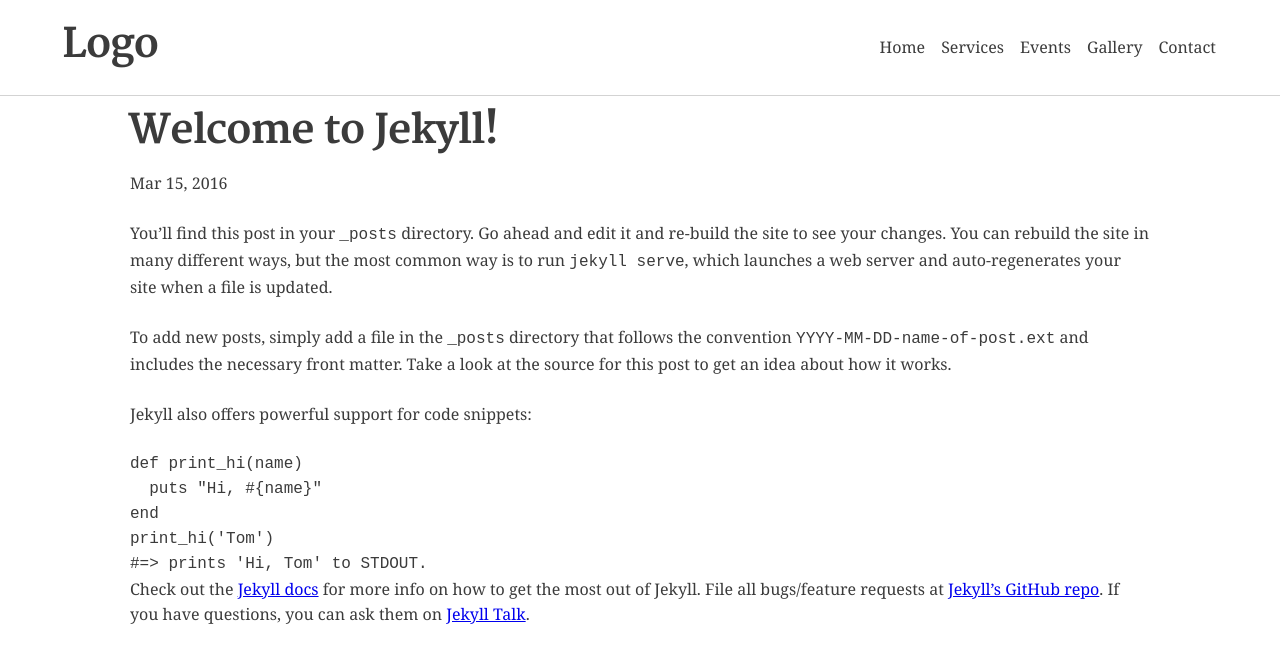
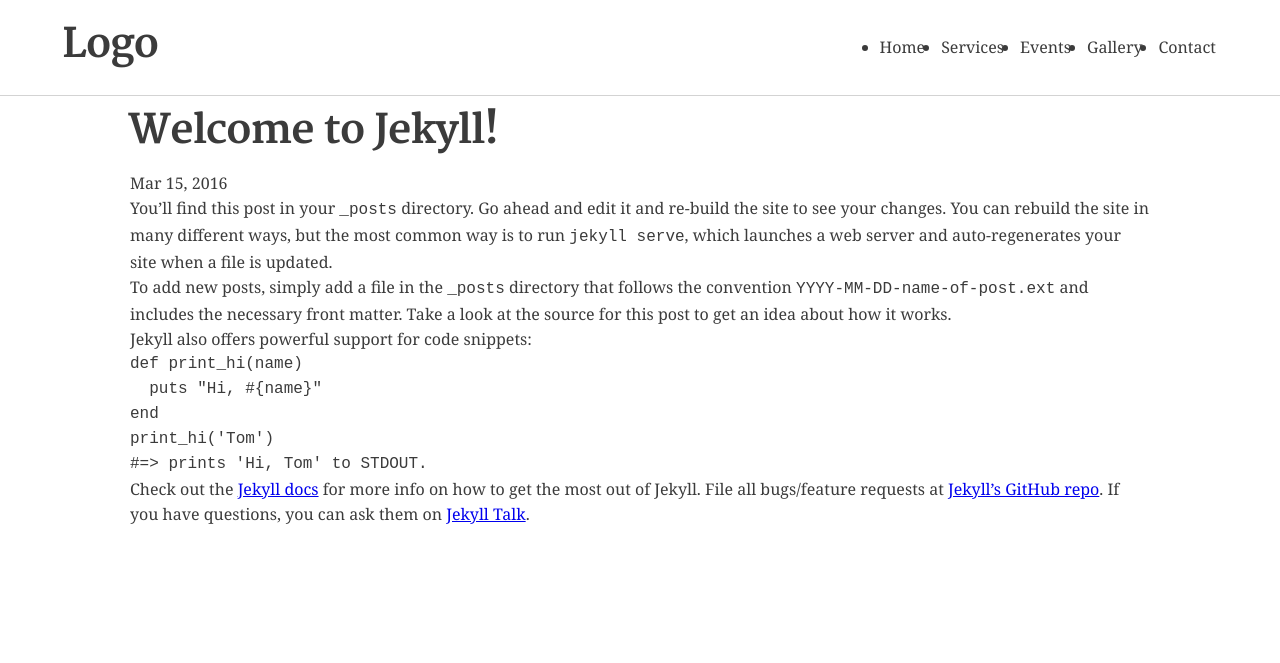
Before and after one commit to m3dwards/storytellingforall, a Jekyll site: the page built from _posts/2016-03-15-welcome-to-jekyll.markdown, in a window 1280 px wide. Shown: the top 663 px of the page. Built offline with Jekyll 4.4.1, drawn with Linux system fonts in a browser that asks for light colours; a script that is not in the unit is left out.

Commit message:
updated css resets

```diff
--- a/_sass/_base.scss
+++ b/_sass/_base.scss
@@ -7,28 +7,11 @@
     max-width: 100%;
 }
 
-// a:link,
-// a:visited {
-//     color: #285935;
-//     text-decoration: none;
-//     outline: 0;
-// }
-
 body {
     font-family: Georgia, Serif;
     font-size: 16px;
     line-height: 25px;
     color: #3b3b3b;
-    // background: /* url(../images/25-pixel-baseline.png) left top repeat, */ url(/images/bg.png) left top repeat ;
-    // text-shadow: 1px 1px 0 rgba(255, 255, 255, 1);
-}
-
-p {
-    margin-bottom: 25px;
-}
-
-p a {
-    text-decoration: underline !important;
 }
 
 /* Headers */
@@ -60,30 +43,3 @@
     line-height: 25px;
     margin-bottom: 10px;
 }
-
-hr {
-    border: 0;
-    height: 1px;
-    background-image: linear-gradient(to right, rgba(0, 0, 0, 0), rgba(0, 0, 0, 0.75), rgba(0, 0, 0, 0));
-    margin-bottom: 30px;
-}
-
-blockquote {
-    font-size: 18px;
-    font-style: italic;
-    margin: 0.8em 0 0.25em 0;
-    padding: 0.25em 40px;
-    line-height: 1.45;
-    position: relative;
-    color: #383838;
-}
-
-blockquote:before {
-    display: block;
-    content: "\201C";
-    font-size: 70px;
-    position: absolute;
-    left: -8px;
-    top: -20px;
-    color: #7a7a7a;
-}
--- a/_sass/_html5reset.scss
+++ b/_sass/_html5reset.scss
@@ -1,17 +1,76 @@
 /* html5reset.css - 01/11/2011 */
 
-html, body, div, span, object, iframe,
-h1, h2, h3, h4, h5, h6, p, blockquote, pre,
-abbr, address, cite, code,
-del, dfn, em, img, ins, kbd, q, samp,
-small, strong, sub, sup, var,
-b, i,
-dl, dt, dd, ol, ul, li,
-fieldset, form, label, legend,
-table, caption, tbody, tfoot, thead, tr, th, td,
-article, aside, canvas, details, figcaption, figure,
-footer, header, hgroup, menu, nav, section, summary,
-time, mark, audio, video {
+// Return to this page. Potentially use: https://www.joshwcomeau.com/css/custom-css-reset/
+
+html,
+body,
+div,
+span,
+object,
+iframe,
+h1,
+h2,
+h3,
+h4,
+h5,
+h6,
+p,
+blockquote,
+pre,
+abbr,
+address,
+cite,
+code,
+del,
+dfn,
+em,
+img,
+ins,
+kbd,
+q,
+samp,
+small,
+strong,
+sub,
+sup,
+var,
+b,
+i,
+dl,
+dt,
+dd,
+ol,
+ul,
+li,
+fieldset,
+form,
+label,
+legend,
+table,
+caption,
+tbody,
+tfoot,
+thead,
+tr,
+th,
+td,
+article,
+aside,
+canvas,
+details,
+figcaption,
+figure,
+footer,
+header,
+hgroup,
+menu,
+nav,
+section,
+summary,
+time,
+mark,
+audio,
+video {
     margin: 0;
     padding: 0;
     border: 0;
@@ -24,73 +83,3 @@
 body {
     line-height: 1;
 }
-
-article,aside,details,figcaption,figure,
-footer,header,hgroup,menu,nav,section {
-	display: block;
-}
-
-nav ul {
-    list-style: none;
-}
-
-blockquote, q {
-    quotes: none;
-}
-
-blockquote:before, blockquote:after,
-q:before, q:after {
-    content: '';
-    content: none;
-}
-
-a {
-    margin: 0;
-    padding: 0;
-    font-size: 100%;
-    vertical-align: baseline;
-    background: transparent;
-}
-
-/* change colours to suit your needs */
-ins {
-    background-color: #ff9;
-    color: #000;
-    text-decoration: none;
-}
-
-/* change colours to suit your needs */
-mark {
-    background-color: #ff9;
-    color: #000;
-    font-style: italic;
-    font-weight: bold;
-}
-
-del {
-    text-decoration:  line-through;
-}
-
-abbr[title], dfn[title] {
-    border-bottom: 1px dotted;
-    cursor: help;
-}
-
-table {
-    border-collapse: collapse;
-    border-spacing: 0;
-}
-
-/* change border colour to suit your needs */
-hr {
-    display: block;
-    height: 1px;
-    border: 0;
-    border-top: 1px solid #cccccc;
-    margin: 1em 0;
-    padding: 0;
-}
-
-input, select {
-    vertical-align: middle;
-}
```
